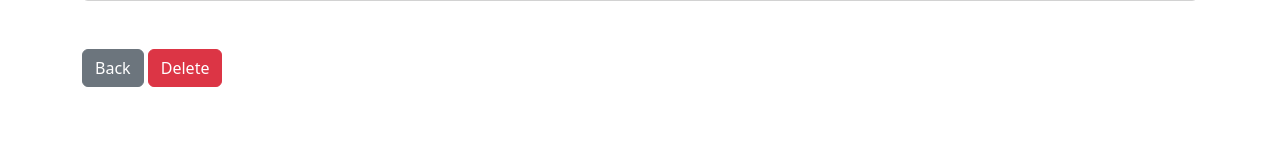
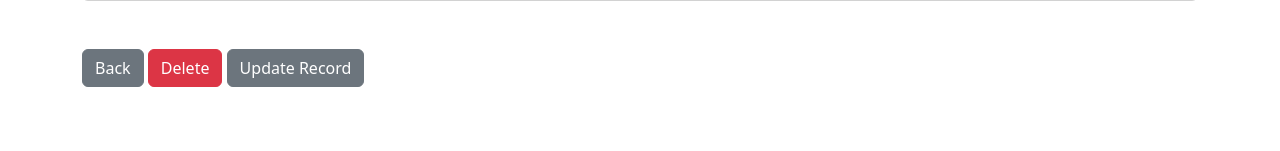
Before and after one commit to Kariuki11/Customer-Relationship-Management-app, a Django app: page /record/1 in a window 1280 px wide. Shown: the part 370-521 px from the top of the page. Run offline with Django 5.2, Linux system fonts and the light colour scheme; a user stored in the database is signed in; data comes from the database, SQL or seed files in the repository.

Commit message:
"Added update record feature with URL, view, and template changes"

```diff
--- a/crm/website/templates/website/record.html
+++ b/crm/website/templates/website/record.html
@@ -39,5 +39,7 @@
     <a href="{% url 'delete_record' customer_record.id %}" class="btn btn-danger">Delete</a>
 
 
+    <a href="{% url 'update_record' %}" class="btn btn-secondary">Update Record</a>
+
 
 {% endblock %}
--- /dev/null
+++ b/crm/website/templates/website/update_record.html
@@ -0,0 +1,2 @@
+{% extends 'website/base.html' %}
+{% block content %}
--- a/crm/website/urls.py
+++ b/crm/website/urls.py
@@ -9,4 +9,5 @@ urlpatterns = [
     path('record/<int:pk>', views.customer_record, name='record'),
     path('delete_record/<int:pk>', views.delete_record, name='delete_record'),
     path('add_record/', views.add_record, name='add_record'),
+    path('update_record/<int:pk>', views.update_record, name='update_record'),
 ]
--- a/crm/website/views.py
+++ b/crm/website/views.py
@@ -81,6 +81,21 @@ def add_record(request):
                 messages.success(request, "Record Added Successfully")
                 return redirect('home')
         return render(request, 'website/add_record.html', {'form':form})
+    else:
+        messages.success(request, "You Must Be Logged In!")
+        return redirect('home')
+
+
+
+def update_record(request, pk):
+    if request.user.is_authenticated:
+        current_record = Record.objects.get(id=pk)
+        form = AddRecordForm(request.POST or None, instance=current_record)
+        if form.is_valid():
+            form.save()
+            messages.success(request, "Record has been Updated successfully!")
+            return redirect('home')
+        return render(request, 'website/update_record.html', {'form':form})
     else:
         messages.success(request, "You Must Be Logged In!")
         return redirect('home')
```
